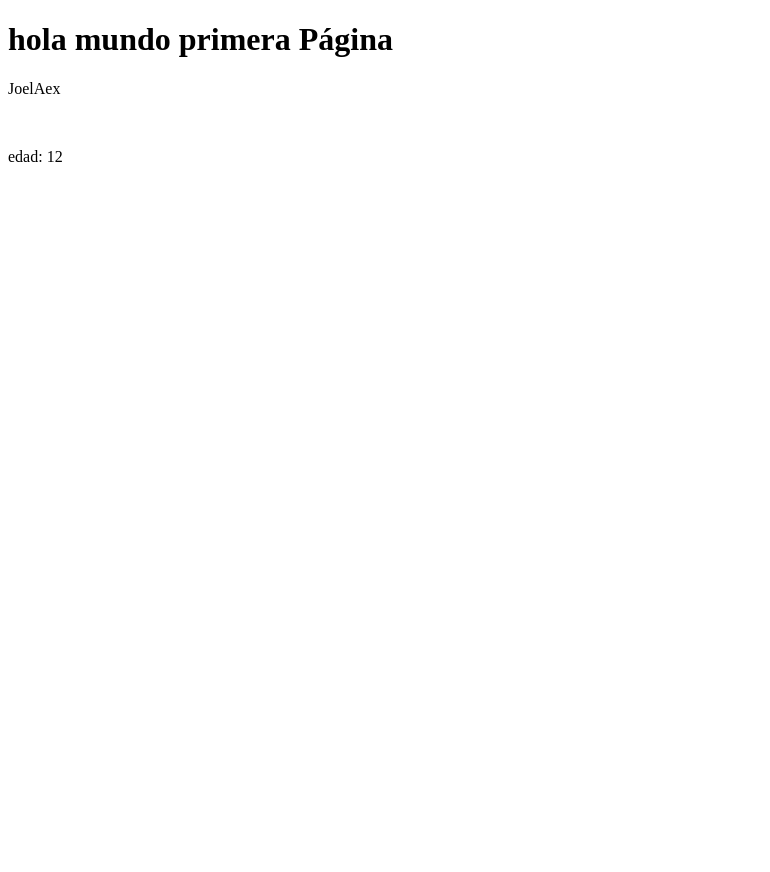
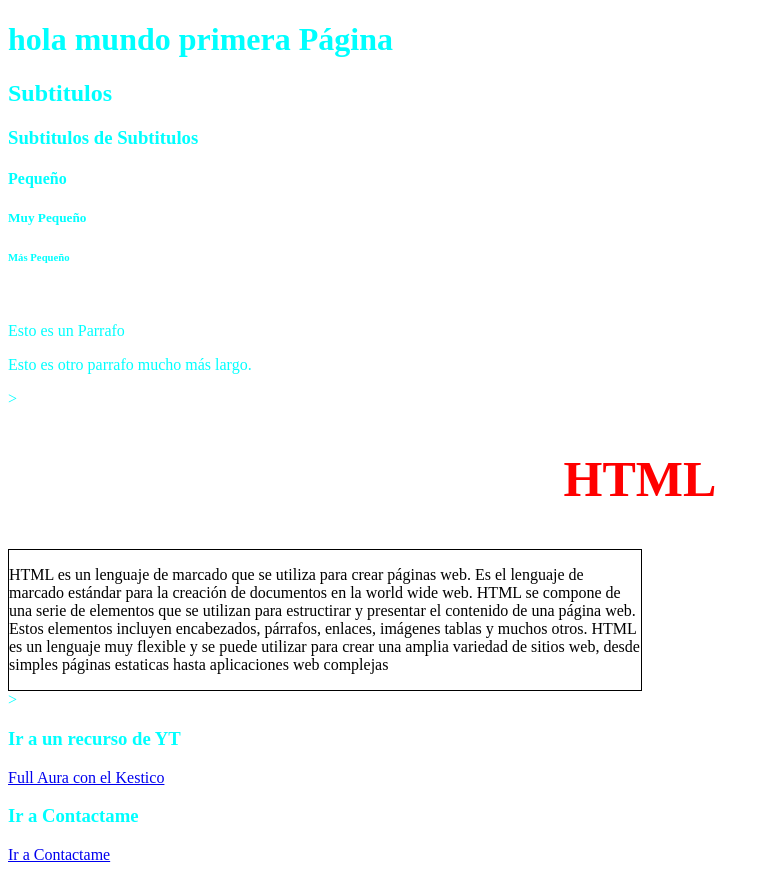
Before and after one commit to JoelAlex19/primeraweb, a plain HTML site: page index.html in a window 1280 px wide. Shown: the whole page, without its empty margins (0-770 px from the left). Before the commit the page ends 800 px from the top, so only its background shows below. Drawn offline with Linux system fonts and the light colour scheme.

Commit message:
poner contacto

```diff
--- a/index.html
+++ b/index.html
@@ -8,14 +8,46 @@ Estructura basica de HTML-->
   <meta name="Viewport" content="width-device-width, initial-scale=1.0">
   <title>Primera Pagina Web </title>
     </head>
-    <body>
-    <h1>
-      hola mundo primera Página
-    </h1>
-    <p> JoelAex </p>
-    <br>
-    <p>edad: 12</p>
-    </body>
+    <body style="color: aqua;">
+      <!--Cabeceras de titulo "h" -->
+    <h1>hola mundo primera Página</h1> <!--Comentario-->
+   <h2>Subtitulos</h2>
+   <h3>Subtitulos de Subtitulos</h3>
+   <h4>Pequeño</h4>
+   <h5>Muy Pequeño</h5>
+   <h6>Más Pequeño</h6>
+   <!--La etiqueta br hace dar ubn salto de linea-->
+   <br>
+   <p>Esto es un Parrafo</p>
+   <p>Esto es otro parrafo mucho más largo.</p>
+  <!--Creamos un contenedor-->>
+   <section style="color: black;">
+    <h2 style="color: red; font-size: 50px; text-align: center;">HTML</h2>
+    <div style="width: 50%; border: solid 1px;">
+<p>
+   HTML es un lenguaje de marcado que se utiliza para crear páginas web.
+   Es el lenguaje de marcado estándar para la creación de documentos en la world wide web.
+   HTML se compone de una serie de elementos que se utilizan para estructirar y
+   presentar el contenido de una página web. Estos elementos incluyen encabezados, párrafos, enlaces, imágenes
+   tablas y muchos otros. HTML es un lenguaje muy flexible y se puede utilizar para crear una amplia variedad
+   de sitios web, desde simples páginas estaticas hasta aplicaciones web complejas
+</p>
+   </div>
+  </section>
+  <!--Contenedor para rutas
+  Rutas: son dirección de contenido o de páginas web que permiten redirijir a otros sitios we o otras partes
+  de mi pagina web.
+  existen dos tipos las absolutas y las relativas
+  absolutas: dirección completa URL
+  Relativas: dirección de un solo componente-->>
+  <div>
+    <h3>Ir a un recurso de YT</h3>
+    <a href="https://youtu.be/QnPN6XJ7hv8?si=ucG6gkh03MetAhkV" target="_blank">Full Aura con el Kestico</a>
+<br>
+<h3> Ir a Contactame</h3>
+ <a href="vistas/contactos.html" >Ir a Contactame</a>
+  </div>
+  </body>
 
 
 </html>
```
Also changed, not shown: FRIV.html (added, +62 -0 lines), vistas/contactos.html (added, +12 -0 lines).
